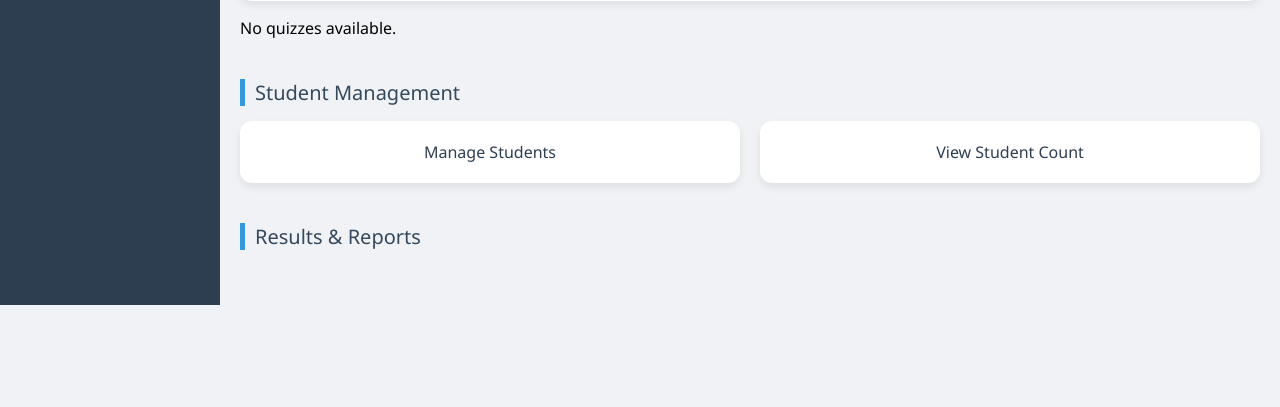
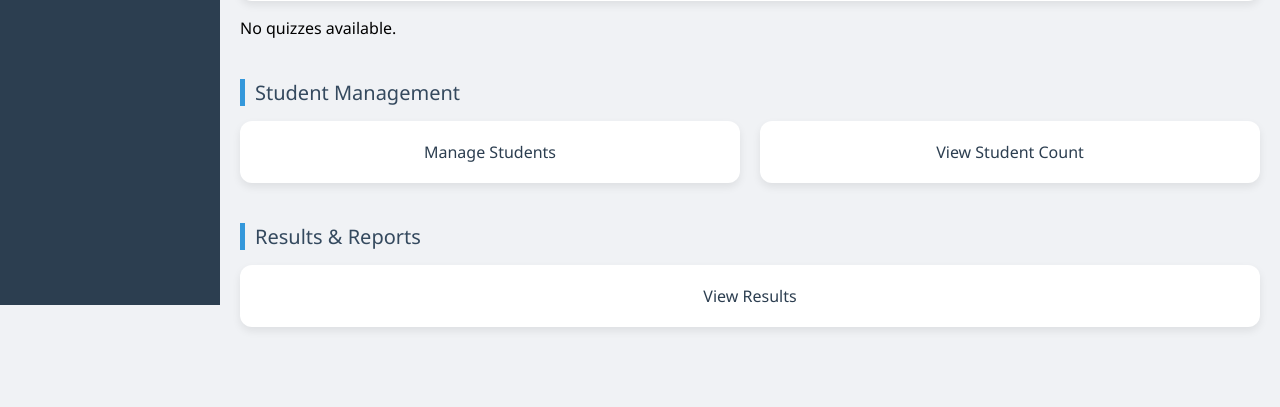
Before and after one commit to sakwasilas/kasneb_quizz_examination, a Flask app: page /admin/dashboard in a window 1280 px wide. Shown: the part 525-932 px from the top of the page. Before the commit the page ends 830 px from the top, so only its background shows below. Run offline with Flask 3, Linux system fonts and the light colour scheme; the visitor is signed in with stand-in values (Sample User, id 1).

Commit message:
added a new form

```diff
--- a/templates/admin/admin_dashboard.html
+++ b/templates/admin/admin_dashboard.html
@@ -139,7 +139,6 @@
       color: white;
     }
 
-    /* Responsive Design */
     @media (max-width: 768px) {
       .sidebar {
         position: relative;
@@ -167,11 +166,11 @@
   <!-- Sidebar -->
   <div class="sidebar">
     <a href="{{ url_for('add_course') }}">Add Course</a>
-    <a href="{{ url_for('add_subject') }}">Add Subject</a> <!-- Link to Add Subject -->
+    <a href="{{ url_for('add_subject') }}">Add Subject</a>
     <a href="{{ url_for('upload_exam') }}">Upload Quiz</a>
-    <a href="{{ url_for('admin_results') }}">View Results</a> <!-- Link to View Results -->
+    <a href="{{ url_for('admin_results') }}">View Results</a>
     <a href="{{ url_for('manage_students') }}">Manage Students</a>
-    <a href="/logout">Logout</a>
+    <a href="{{ url_for('logout') }}">Logout</a>
   </div>
 
   <!-- Main Content -->
@@ -192,7 +191,7 @@
     <div class="section">
       <div class="section-title">Subject Management</div>
       <div class="cards">
-        <a href="{{ url_for('add_subject') }}" class="card">Add Subject</a> <!-- Link for managing subjects -->
+        <a href="{{ url_for('add_subject') }}" class="card">Add Subject</a>
       </div>
     </div>
 
@@ -239,8 +238,8 @@
     <div class="section">
       <div class="section-title">Student Management</div>
       <div class="cards">
-        <a href="/admin/manage-students" class="card">Manage Students</a>
-        <a href="/admin/students-count" class="card">View Student Count</a>
+        <a href="{{ url_for('manage_students') }}" class="card">Manage Students</a>
+        <a href="{{ url_for('student_count') }}" class="card">View Student Count</a>
       </div>
     </div>
 
@@ -248,6 +247,7 @@
     <div class="section">
       <div class="section-title">Results & Reports</div>
       <div class="cards">
+        <a href="{{ url_for('admin_results') }}" class="card">View Results</a>
       </div>
     </div>
   </div>
```
